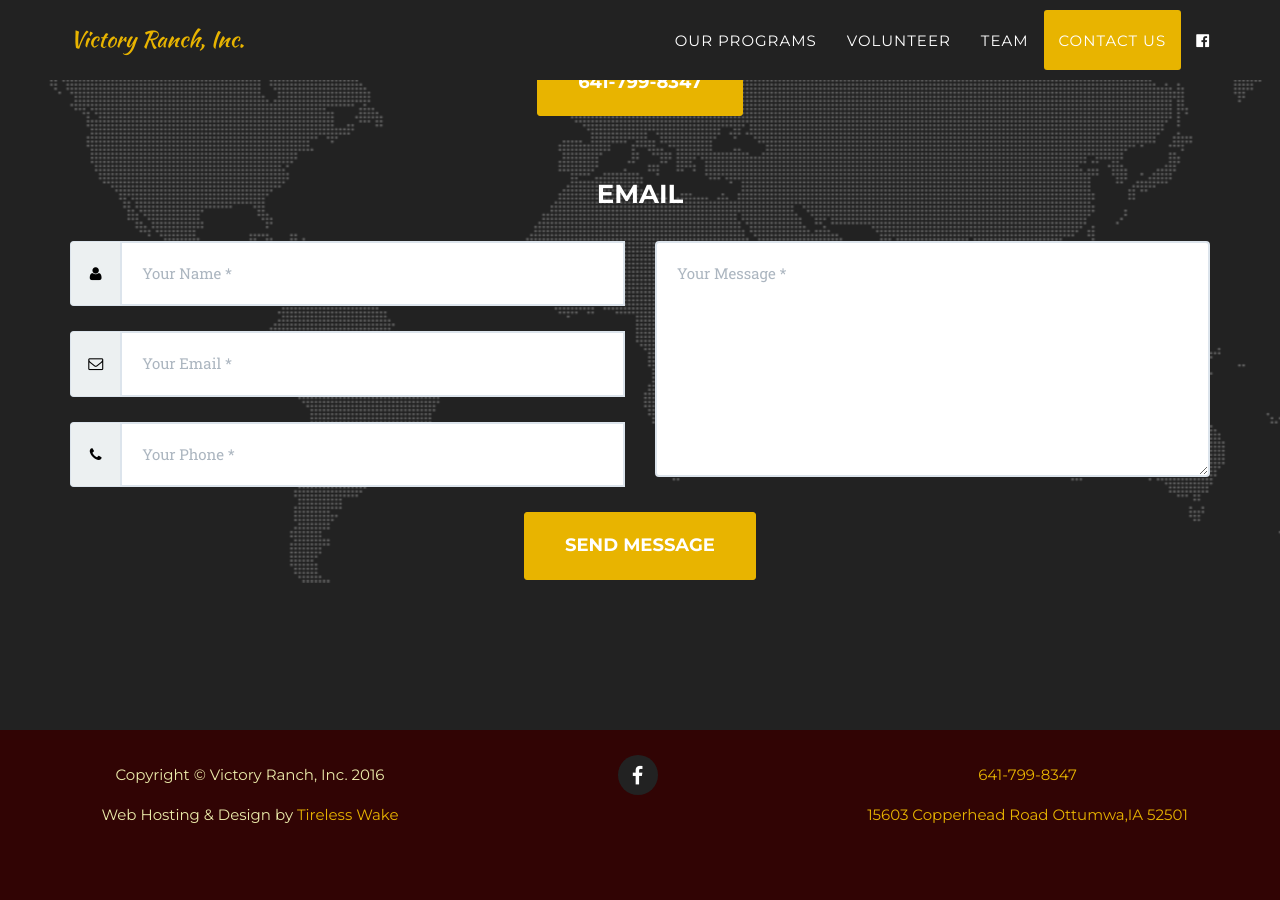
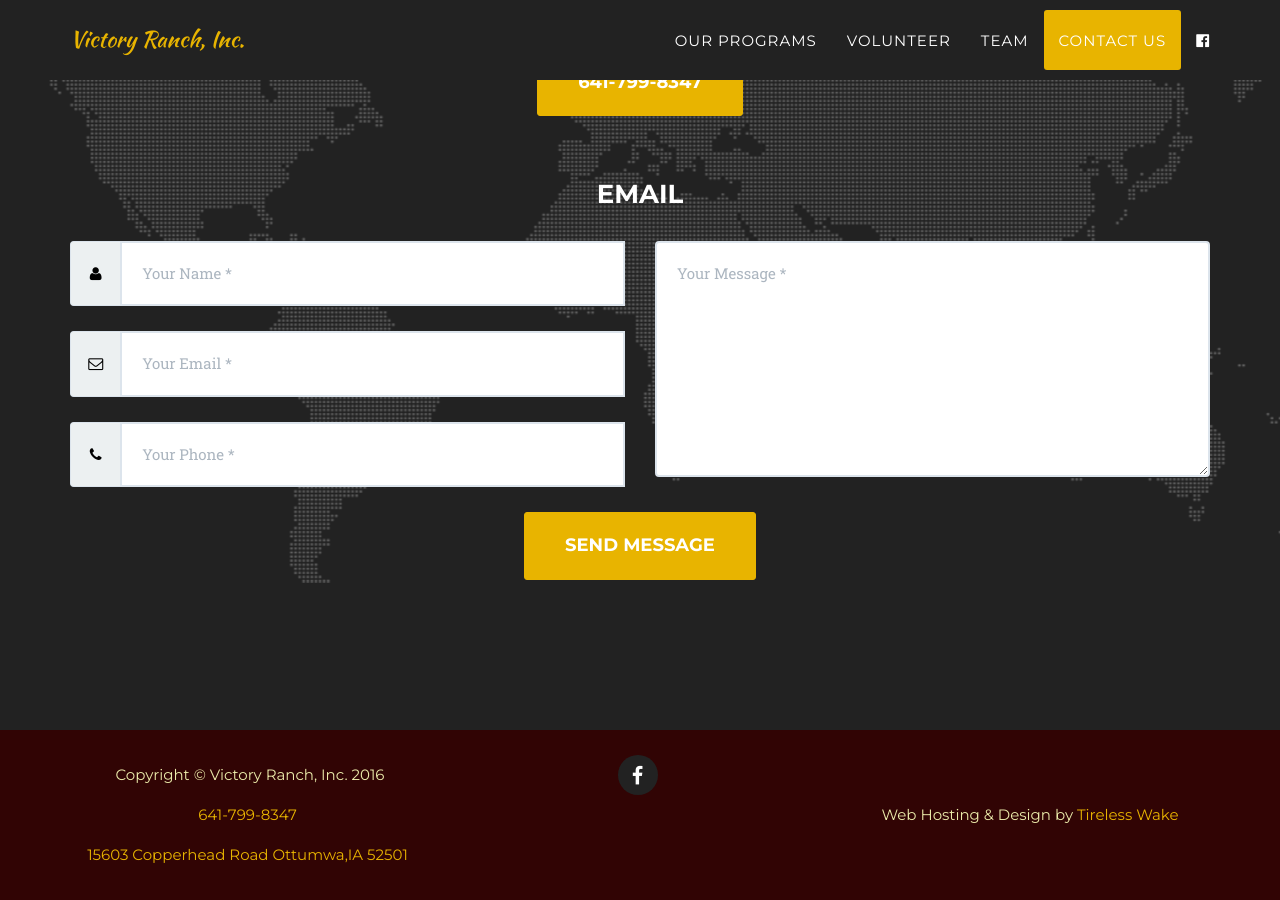
Before and after one commit to TirelessWake/victoryranchiowa, a Jekyll site: the page built from index.html, in a window 1280 px wide and 900 px high, scrolled down 5696 px. Built offline with Jekyll 4.4.1, drawn with Linux system fonts in a browser that asks for light colours; some web fonts are replaced; before the commit the page ends 6556 px from its top, so only the background shows below that.

Commit message:
updated footer branding

```diff
--- a/_includes/footer.html
+++ b/_includes/footer.html
@@ -2,7 +2,14 @@
         <div class="container">
             <div class="row">
                 <div class="col-md-4">
-                    <span class="copyright">Copyright &copy; {{ site.title }} 2016</br>Web Hosting &amp Design by <a href="http://www.tirelesswake.com">Tireless Wake</a></span>
+                    <span class="copyright">Copyright &copy; {{ site.title }} 2016</span>
+                    <ul class="list-inline quicklinks">
+                      <li>  <a href="tel:6417998347">641-799-8347</a>
+                      </li>
+                      <li><a href="https://www.google.com/maps?q=1932+Albia+Rd+Ottumwa,+IA+52501&es_sm=119&um=1&ie=UTF-8&sa=X&ei=efrjVNT8B8mmyAT38YHoCw&ved=0CAgQ_AUoAQ">
+                          15603 Copperhead Road Ottumwa,IA 52501
+                          </a>
+                      </li>
                 </div>
                 <div class="col-md-4">
                     <ul class="list-inline social-buttons">
@@ -12,15 +19,10 @@
                         {% endfor %}
                     </ul>
                 </div>
-                <div class="col-md-4">
-                    <ul class="list-inline quicklinks">
-                      <li>  <a href="tel:6417998347">641-799-8347</a>
-                      </li>
-                      <li><a href="https://www.google.com/maps?q=1932+Albia+Rd+Ottumwa,+IA+52501&es_sm=119&um=1&ie=UTF-8&sa=X&ei=efrjVNT8B8mmyAT38YHoCw&ved=0CAgQ_AUoAQ">
-                          15603 Copperhead Road Ottumwa,IA 52501
-                          </a>
-                      </li>
                     </ul>
+                    <div class="col-md-4">
+                        <span class="copyright"></br>Web Hosting &amp Design by <a href="http://www.tirelesswake.com">Tireless Wake</a></span>
+                    </div>
                 </div>
             </div>
         </div>
```
